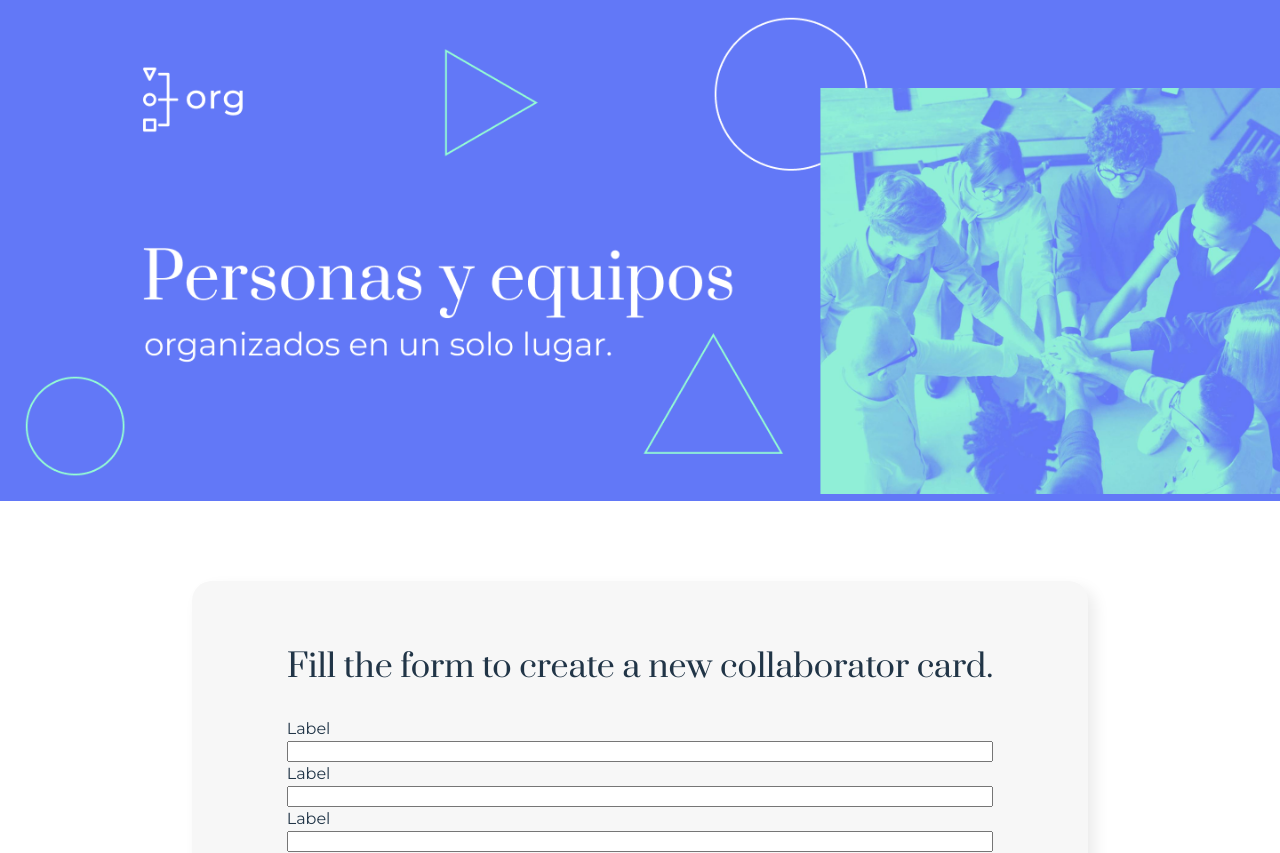
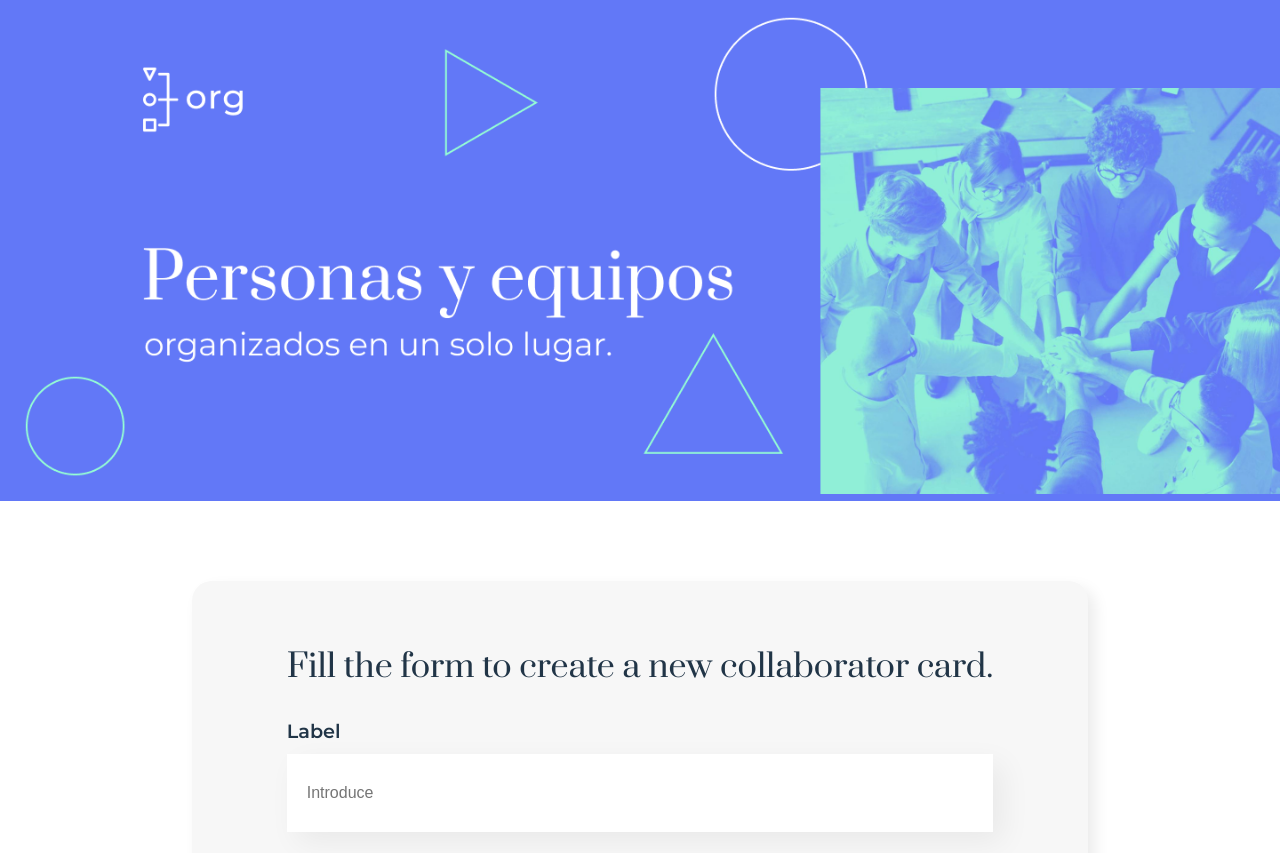
Before and after one commit to AbrahamOliden/react-org, a React (Vite) app: page / in a window 1280 px wide. Shown: the top 853 px of the page. Built offline with nearby package versions, Linux system fonts and the light colour scheme.

Commit message:
create label and input tags and add styles

```diff
--- a/src/components/text-input/Text-input.css
+++ b/src/components/text-input/Text-input.css
@@ -0,0 +1,19 @@
+.input-container {
+    display: flex;
+    flex-flow: column nowrap;
+    margin-bottom: 24px;
+}
+
+.input-container__label {
+    font-size: 1.2rem;
+    font-weight: 600;
+    margin-bottom: 8px;
+}
+
+.input-container__input {
+    font-size: 1rem;
+    padding: 30px 20px;
+    border: none;
+    box-shadow: 10px 10px 30px rgba(0, 0, 0, 0.06);
+    outline-color: var(--main-color);
+}
--- a/src/components/text-input/Text-input.jsx
+++ b/src/components/text-input/Text-input.jsx
@@ -1,9 +1,11 @@
+import './Text-input.css';
+
 function TextInput() {
     return (
-        <>
-            <label>Label</label>
-            <input type="text"></input>
-        </>
+        <div className='input-container' role='none'>
+            <label className='input-container__label'>Label</label>
+            <input className='input-container__input' type="text" placeholder='Introduce'/>
+        </div>
     );
 };
 
```
